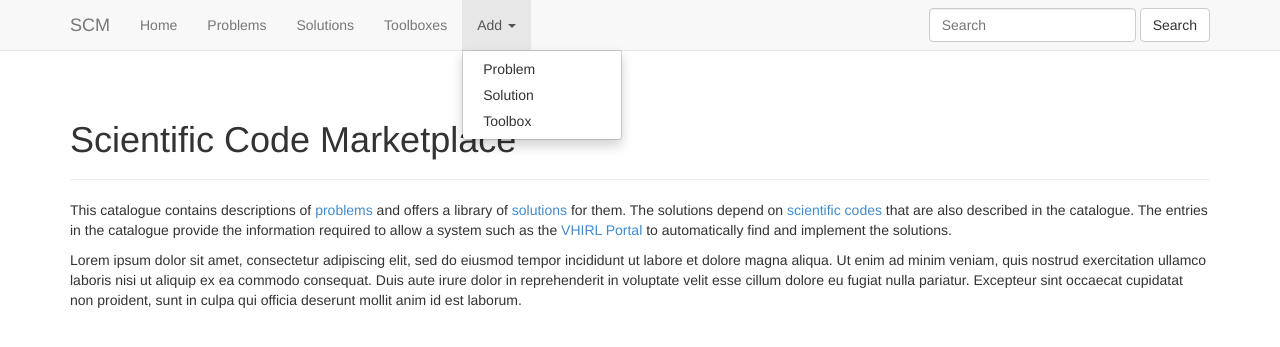
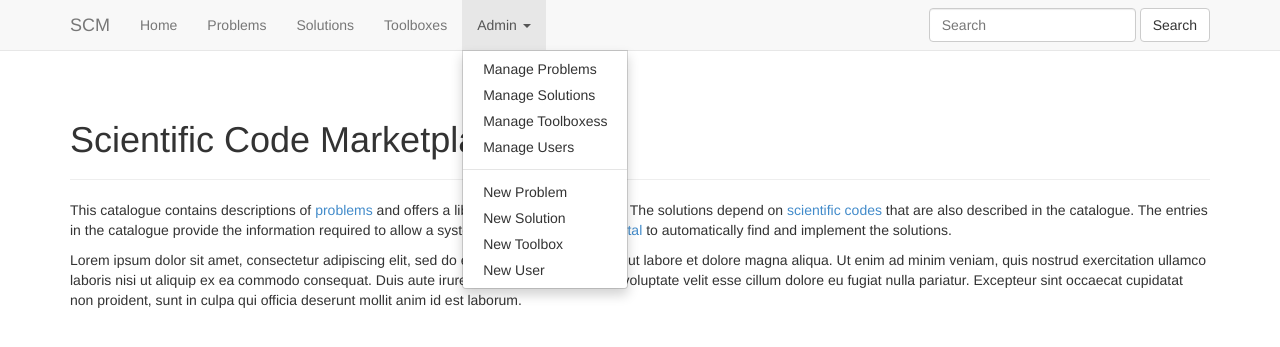
Before and after one commit to csiro-easi/easi-sssc, a Flask app: page / in a window 1280 px wide, after a click on "Admin". Shown: the top 347 px of the page. Run offline with Flask 2, Linux system fonts and the light colour scheme; parts of the project's set-up code (start-up, migrations or seed data) failed here and were passed over; some libraries are stand-ins or nearby versions.

Commit message:
Admin links

```diff
--- a/templates/base.html
+++ b/templates/base.html
@@ -44,11 +44,17 @@
             <li><a href="{{ url_for('site.solutions') }}">Solutions</a></li>
             <li><a href="{{ url_for('site.toolboxes') }}">Toolboxes</a></li>
             <li class="dropdown">
-              <a href="#" class="dropdown-toggle" data-toggle="dropdown">Add <span class="caret"></span></a>
+              <a href="#" class="dropdown-toggle" data-toggle="dropdown">Admin <span class="caret"></span></a>
               <ul class="dropdown-menu" role="menu">
-                <li><a href="{{ url_for('site.new_problem') }}">Problem</a></li>
-                <li><a href="{{ url_for('site.new_solution') }}">Solution</a></li>
-                <li><a href="{{ url_for('site.new_toolbox') }}">Toolbox</a></li>
+                <li role="presentation"><a href="{{ url_for('problemview.index_view') }}">Manage Problems</a></li>
+                <li role="presentation"><a href="{{ url_for('solutionview.index_view') }}">Manage Solutions</a></li>
+                <li role="presentation"><a href="{{ url_for('toolboxview.index_view') }}">Manage Toolboxess</a></li>
+                <li role="presentation"><a href="{{ url_for('userview.index_view') }}">Manage Users</a></li>
+                <li role="presentation" class="divider"></li>
+                <li role="presentation"><a href="{{ url_for('problemview.create_view') }}">New Problem</a></li>
+                <li role="presentation"><a href="{{ url_for('solutionview.create_view') }}">New Solution</a></li>
+                <li role="presentation"><a href="{{ url_for('toolboxview.create_view') }}">New Toolbox</a></li>
+                <li role="presentation"><a href="{{ url_for('userview.create_view') }}">New User</a></li>
               </ul>
             </li>
           </ul>
--- a/views.py
+++ b/views.py
@@ -330,7 +330,6 @@ def search():
 
 @site.route('/')
 def index():
-    print("Index!")
     return render_template('index.html')
 
 
```
Also changed, not shown: admin.py (+11 -1 lines).
